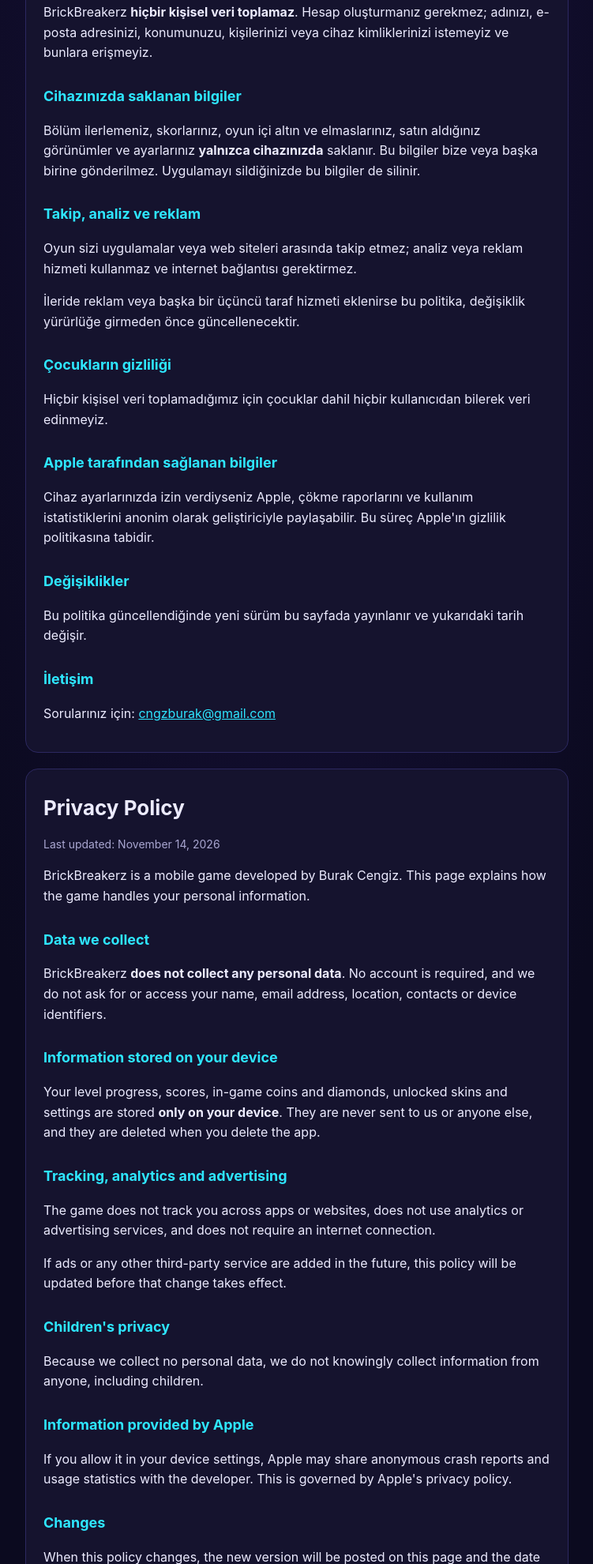
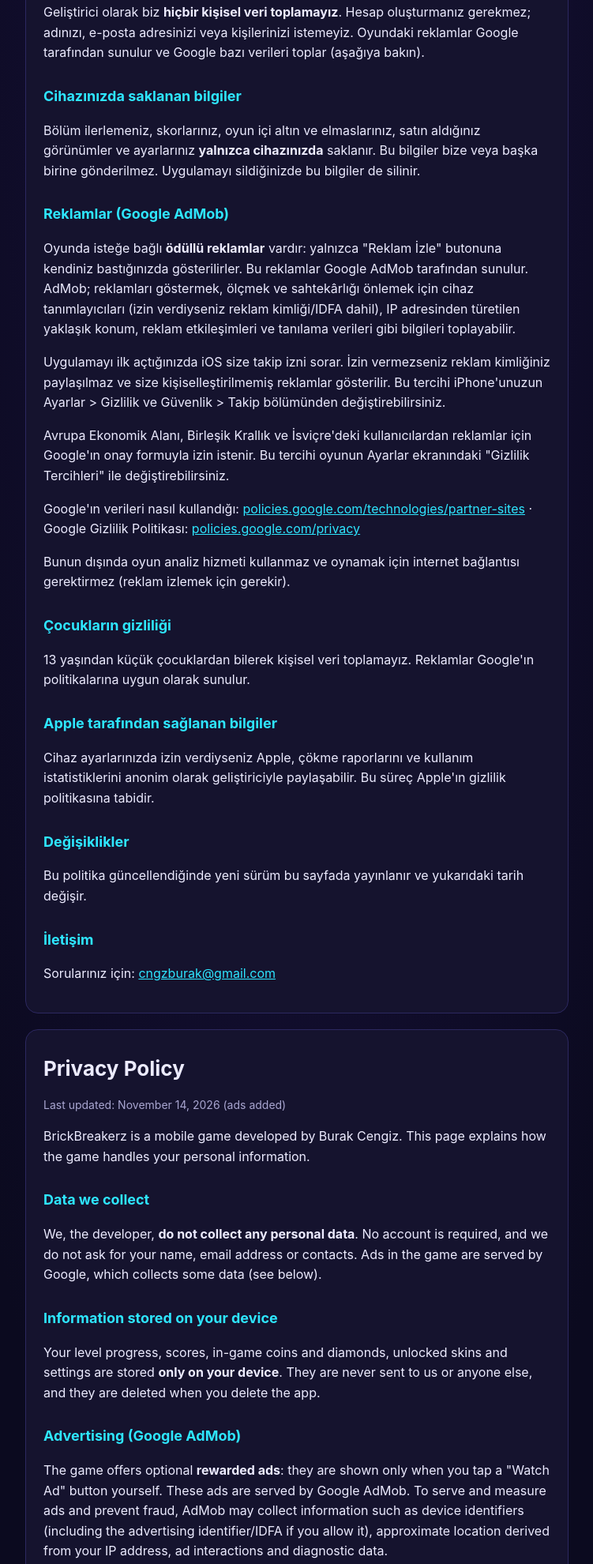
Before and after one commit to burakcngz/brickbreakerz-site, a plain HTML site: page privacy.html in a window 1280 px wide. Shown: the part 430-2410 px from the top of the page at 79% size, without its empty margins (264-1015 px from the left). Drawn offline with Linux system fonts and the light colour scheme.

Commit message:
Privacy policy: describe Google AdMob rewarded ads, ATT and consent
Co-Authored-By: Claude Opus 5.5 <noreply@anthropic.com>

```diff
--- a/privacy.html
+++ b/privacy.html
@@ -14,22 +14,25 @@
 
   <section id="tr" class="card">
     <h1>Gizlilik Politikası</h1>
-    <p class="muted">Son güncelleme: 14 Kasım 2026</p>
+    <p class="muted">Son güncelleme: 14 Kasım 2026 (reklamlar eklendi)</p>
 
     <p>BrickBreakerz, Burak Cengiz tarafından geliştirilen bir mobil oyundur. Bu sayfa, oyunun kişisel verilerinizi nasıl ele aldığını açıklar.</p>
 
     <h2>Topladığımız veriler</h2>
-    <p>BrickBreakerz <strong>hiçbir kişisel veri toplamaz</strong>. Hesap oluşturmanız gerekmez; adınızı, e-posta adresinizi, konumunuzu, kişilerinizi veya cihaz kimliklerinizi istemeyiz ve bunlara erişmeyiz.</p>
+    <p>Geliştirici olarak biz <strong>hiçbir kişisel veri toplamayız</strong>. Hesap oluşturmanız gerekmez; adınızı, e-posta adresinizi veya kişilerinizi istemeyiz. Oyundaki reklamlar Google tarafından sunulur ve Google bazı verileri toplar (aşağıya bakın).</p>
 
     <h2>Cihazınızda saklanan bilgiler</h2>
     <p>Bölüm ilerlemeniz, skorlarınız, oyun içi altın ve elmaslarınız, satın aldığınız görünümler ve ayarlarınız <strong>yalnızca cihazınızda</strong> saklanır. Bu bilgiler bize veya başka birine gönderilmez. Uygulamayı sildiğinizde bu bilgiler de silinir.</p>
 
-    <h2>Takip, analiz ve reklam</h2>
-    <p>Oyun sizi uygulamalar veya web siteleri arasında takip etmez; analiz veya reklam hizmeti kullanmaz ve internet bağlantısı gerektirmez.</p>
-    <p>İleride reklam veya başka bir üçüncü taraf hizmeti eklenirse bu politika, değişiklik yürürlüğe girmeden önce güncellenecektir.</p>
+    <h2>Reklamlar (Google AdMob)</h2>
+    <p>Oyunda isteğe bağlı <strong>ödüllü reklamlar</strong> vardır: yalnızca "Reklam İzle" butonuna kendiniz bastığınızda gösterilirler. Bu reklamlar Google AdMob tarafından sunulur. AdMob; reklamları göstermek, ölçmek ve sahtekârlığı önlemek için cihaz tanımlayıcıları (izin verdiyseniz reklam kimliği/IDFA dahil), IP adresinden türetilen yaklaşık konum, reklam etkileşimleri ve tanılama verileri gibi bilgileri toplayabilir.</p>
+    <p>Uygulamayı ilk açtığınızda iOS size takip izni sorar. İzin vermezseniz reklam kimliğiniz paylaşılmaz ve size kişiselleştirilmemiş reklamlar gösterilir. Bu tercihi iPhone'unuzun Ayarlar &gt; Gizlilik ve Güvenlik &gt; Takip bölümünden değiştirebilirsiniz.</p>
+    <p>Avrupa Ekonomik Alanı, Birleşik Krallık ve İsviçre'deki kullanıcılardan reklamlar için Google'ın onay formuyla izin istenir. Bu tercihi oyunun Ayarlar ekranındaki "Gizlilik Tercihleri" ile değiştirebilirsiniz.</p>
+    <p>Google'ın verileri nasıl kullandığı: <a href="https://policies.google.com/technologies/partner-sites">policies.google.com/technologies/partner-sites</a> · Google Gizlilik Politikası: <a href="https://policies.google.com/privacy">policies.google.com/privacy</a></p>
+    <p>Bunun dışında oyun analiz hizmeti kullanmaz ve oynamak için internet bağlantısı gerektirmez (reklam izlemek için gerekir).</p>
 
     <h2>Çocukların gizliliği</h2>
-    <p>Hiçbir kişisel veri toplamadığımız için çocuklar dahil hiçbir kullanıcıdan bilerek veri edinmeyiz.</p>
+    <p>13 yaşından küçük çocuklardan bilerek kişisel veri toplamayız. Reklamlar Google'ın politikalarına uygun olarak sunulur.</p>
 
     <h2>Apple tarafından sağlanan bilgiler</h2>
     <p>Cihaz ayarlarınızda izin verdiyseniz Apple, çökme raporlarını ve kullanım istatistiklerini anonim olarak geliştiriciyle paylaşabilir. Bu süreç Apple'ın gizlilik politikasına tabidir.</p>
@@ -43,22 +46,25 @@
 
   <section id="en" class="card">
     <h1>Privacy Policy</h1>
-    <p class="muted">Last updated: November 14, 2026</p>
+    <p class="muted">Last updated: November 14, 2026 (ads added)</p>
 
     <p>BrickBreakerz is a mobile game developed by Burak Cengiz. This page explains how the game handles your personal information.</p>
 
     <h2>Data we collect</h2>
-    <p>BrickBreakerz <strong>does not collect any personal data</strong>. No account is required, and we do not ask for or access your name, email address, location, contacts or device identifiers.</p>
+    <p>We, the developer, <strong>do not collect any personal data</strong>. No account is required, and we do not ask for your name, email address or contacts. Ads in the game are served by Google, which collects some data (see below).</p>
 
     <h2>Information stored on your device</h2>
     <p>Your level progress, scores, in-game coins and diamonds, unlocked skins and settings are stored <strong>only on your device</strong>. They are never sent to us or anyone else, and they are deleted when you delete the app.</p>
 
-    <h2>Tracking, analytics and advertising</h2>
-    <p>The game does not track you across apps or websites, does not use analytics or advertising services, and does not require an internet connection.</p>
-    <p>If ads or any other third-party service are added in the future, this policy will be updated before that change takes effect.</p>
+    <h2>Advertising (Google AdMob)</h2>
+    <p>The game offers optional <strong>rewarded ads</strong>: they are shown only when you tap a "Watch Ad" button yourself. These ads are served by Google AdMob. To serve and measure ads and prevent fraud, AdMob may collect information such as device identifiers (including the advertising identifier/IDFA if you allow it), approximate location derived from your IP address, ad interactions and diagnostic data.</p>
+    <p>When you first open the app, iOS asks for tracking permission. If you decline, your advertising identifier is not shared and you see non-personalized ads. You can change this anytime in your iPhone's Settings &gt; Privacy &amp; Security &gt; Tracking.</p>
+    <p>Users in the European Economic Area, the UK and Switzerland are asked for consent through Google's consent form. You can change that choice with "Privacy Choices" in the game's Settings screen.</p>
+    <p>How Google uses data: <a href="https://policies.google.com/technologies/partner-sites">policies.google.com/technologies/partner-sites</a> · Google Privacy Policy: <a href="https://policies.google.com/privacy">policies.google.com/privacy</a></p>
+    <p>Apart from this, the game uses no analytics services and does not need an internet connection to play (it does to watch ads).</p>
 
     <h2>Children's privacy</h2>
-    <p>Because we collect no personal data, we do not knowingly collect information from anyone, including children.</p>
+    <p>We do not knowingly collect personal information from children under 13. Ads are served in line with Google's policies.</p>
 
     <h2>Information provided by Apple</h2>
     <p>If you allow it in your device settings, Apple may share anonymous crash reports and usage statistics with the developer. This is governed by Apple's privacy policy.</p>
```
